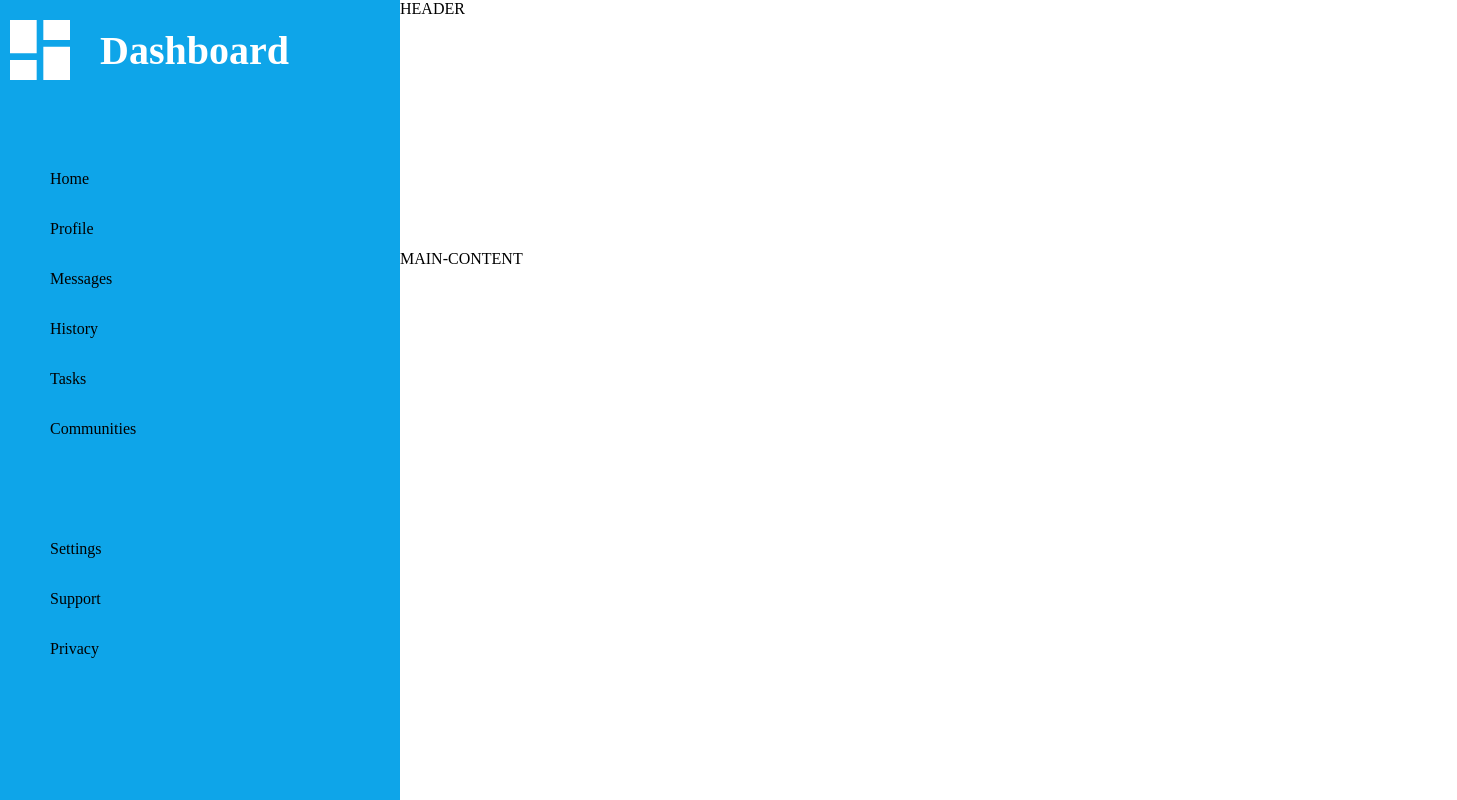
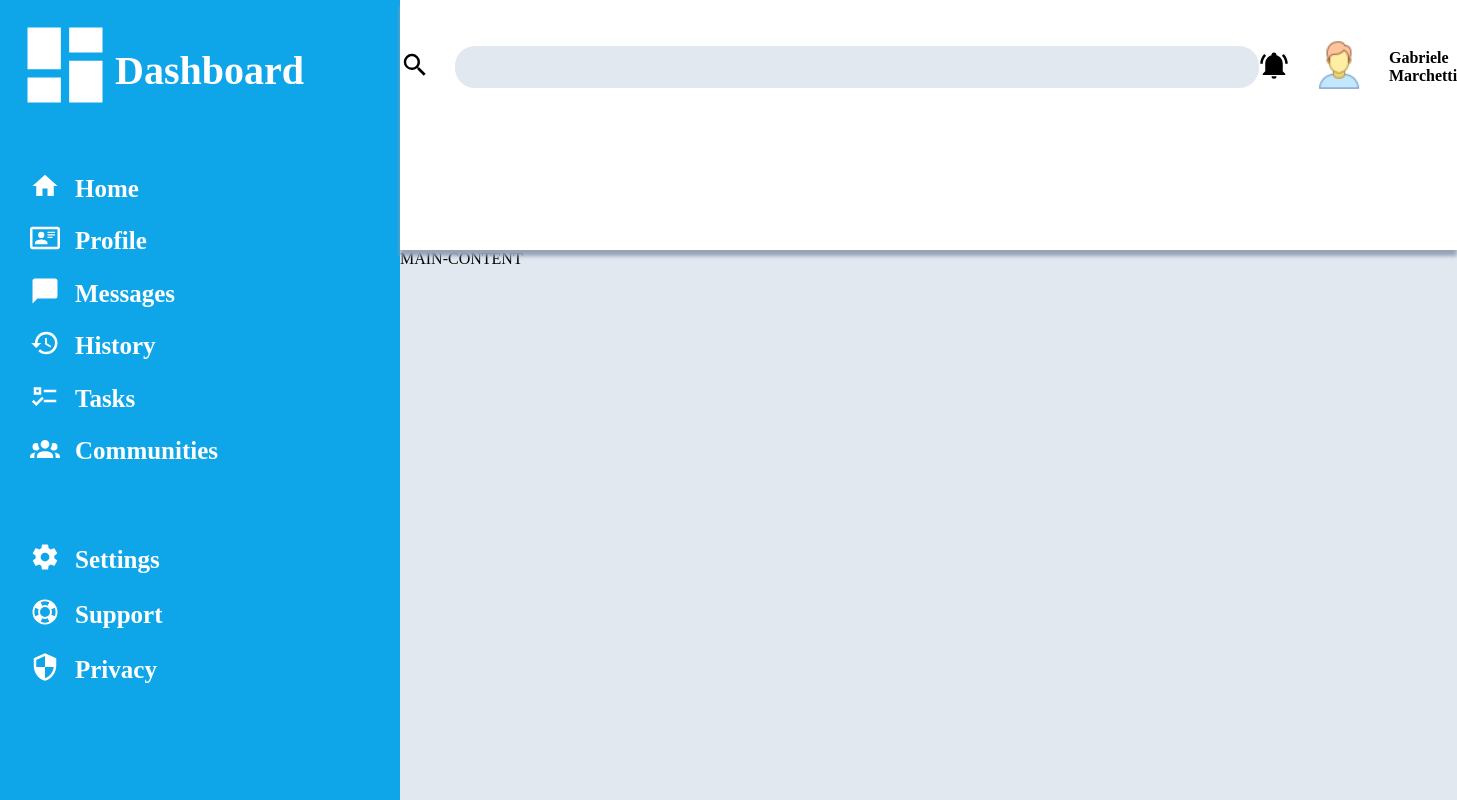
Before and after one commit to gabrielemarchetti00/admin-dashboard, a plain HTML site: page index.html in a window 1280 px wide. Shown: the whole page, 1457 px wide, since content can reach past the window. Drawn offline with Linux system fonts and the light colour scheme.

Commit message:
finish sidebar, start header

```diff
--- a/index.html
+++ b/index.html
@@ -10,35 +10,46 @@
 <body>
     <div class="sidebar">
         <div class="one">
-            <div class="logo">
-                <img class="logo" src="logo.svg">
-            </div>
+            <div class="logo"><img src="icons/logo.svg"></div>
             <div class="name">Dashboard</div>
         </div>
         <div class="two">
-            <div class="home-logo"></div>
+            <div class="home-logo"><img src="icons/home.svg" alt=""></div>
             <div class="home">Home</div>
-            <div class="profile-logo"></div>
+            <div class="profile-logo"><img src="icons/card-account-details-outline.svg" alt=""></div>
             <div class="profile">Profile</div>
-            <div class="messages-logo"></div>
+            <div class="messages-logo"><img src="icons/message.svg" alt=""></div>
             <div class="messages">Messages</div>
-            <div class="history-logo"></div>
+            <div class="history-logo"><img src="icons/history.svg" alt=""></div>
             <div class="history">History</div>
-            <div class="tasks-logo"></div>
+            <div class="tasks-logo"><img src="icons/format-list-checks.svg" alt=""></div>
             <div class="tasks">Tasks</div>
-            <div class="comm-logo"></div>
+            <div class="comm-logo"><img src="icons/account-group.svg" alt=""></div>
             <div class="communities">Communities</div>
         </div>
         <div class="three">
-            <div class="settings-logo"></div>
+            <div class="settings-logo"><img src="icons/cog.svg" alt=""></div>
             <div class="settings">Settings</div>
-            <div class="support-logo"></div>
+            <div class="support-logo"><img src="icons/lifebuoy.svg" alt=""></div>
             <div class="support">Support</div>
-            <div class="privacy-logo"></div>
+            <div class="privacy-logo"><img src="icons/security.svg" alt=""></div>
             <div class="privacy">Privacy</div>
         </div>
     </div>
-    <div class="header">HEADER</div>
+    <div class="header">
+        <div class="row-one">
+            <div class="left">
+                <div class="search-icon"><img src="icons/magnify.svg" alt=""></div>
+                <div class="search-bar"><input type="text"></div>
+            </div>
+            <div class="right">
+                <div class="notif-icon"><img src="icons/bell-ring.svg" alt=""></div>
+                <div class="profile-pic"><img src="icons/icons8-user-40.png" alt=""></div>
+                <div class="user-name">Gabriele Marchetti</div>
+            </div>
+        </div>
+        <div class="row-two"></div>
+    </div>
     <div class="main-content">MAIN-CONTENT</div>
 </body>
 </html>
--- a/style.css
+++ b/style.css
@@ -26,34 +26,96 @@ div{
     font-size: 40px;
     font-weight: bold;
     align-items: center;
+    margin: 15px;
 }
 
-.logo{
-    width: 80px;
-    height: 80px;
+.sidebar img{
     filter: brightness(0) invert(1);
+}
+
+.two img{
+    height: 30px;
+    width: 30px;
+}
+
+.three img{
+    height: 30px;
+    width: 30px;
+}
+
+.two,
+.three{
+    color: white;
+    font-weight: bold;
+    font-size: 25px;
+    align-items: center;
+    gap: 15px;
+    margin-left: 30px;
 }
 
 .two{
     display: grid;
-    grid-template: repeat(6, 1fr) / 50px 1fr;
+    grid-template: repeat(6, 1fr) / 30px 1fr;
 }
 
 .three{
     display: grid;
-    grid-template: repeat(3, 1fr) / 50px 1fr;
+    grid-template: repeat(3, 1fr) / 30px 1fr;
 }
-
-
 
 
 
 /*header*/
 .header{
     grid-column: 2/3;
+    box-shadow: 0 6px 4px #94a3b8;
+    position: relative;
+    padding-top: 40px;
 }
 
+.row-one{
+    display: flex;
+    justify-content: space-around;
+}
+
+.left{
+    display: flex;
+    gap: 25px;
+    align-items: center;
+}
+
+input{
+    width: 800px;
+    height: 40px;
+    background-color: #e2e8f0;
+    border-radius: 20px;
+    border: 0px;
+}
+
+.right{
+    display: flex;
+    gap: 25px;
+    align-items: center;
+}
+
+.row-one img{
+    height: 30px;
+    width: 30px;
+}
+
+.user-name{
+    font-weight: bold;
+    font-size: 25'px;
+}
+
+.profile-pic img{
+    width: 50px;
+    height: 50px;
+}
+
+/*main-content*/
 .main-content{
     grid-column: 2/3;
     grid-row: 2/3;
+    background-color: #e2e8f0;
 }
```
Also changed, not shown: icons/account-group.svg (added), icons/bell-ring.svg (added), icons/card-account-details-outline.svg (added), icons/cog.svg (added), icons/format-list-checks.svg (added), icons/history.svg (added), icons/home.svg (added), icons/icons8-user-40.png (added), icons/lifebuoy.svg (added), icons/logo.svg (renamed from logo.svg), icons/magnify.svg (added), icons/message.svg (added), icons/security.svg (added).
